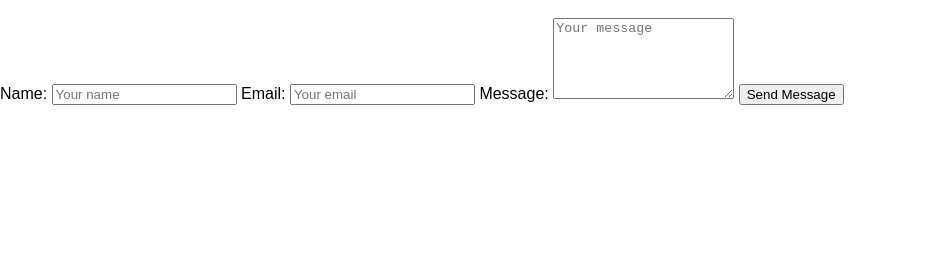
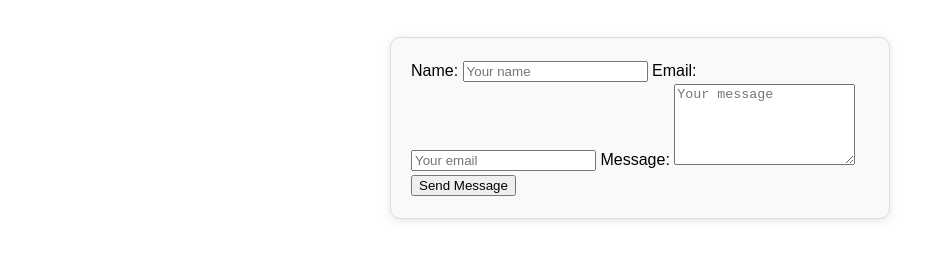
Before and after one commit to PeterCarlqvist/lab1, a website built with webpack: page contact.html in a window 1280 px wide. Shown: the part 123-382 px from the top of the page, without its empty margins (0-952 px from the left). Built offline with nearby package versions, Linux system fonts and the light colour scheme.

Commit message:
added initial styling to contact form and started report

```diff
--- a/css/style.css
+++ b/css/style.css
@@ -78,3 +78,14 @@ h1 {
   font-size: 18px;
   line-height: 1.5;
 }
+
+/* Contact Form Container */
+.contact-form {
+  max-width: 500px; /* Limits the width of the form */
+  margin: 40px auto; /* Centers the form on the page */
+  padding: 20px; /* Adds padding inside the form */
+  border: 1px solid #ddd; /* Adds a light border around the form */
+  border-radius: 10px; /* Rounds the corners of the form */
+  background-color: #f9f9f9; /* Light background color for contrast */
+  box-shadow: 0 2px 10px rgba(0, 0, 0, 0.1); /* Adds a subtle shadow for depth */
+}
```
Also changed, not shown: README.md.
